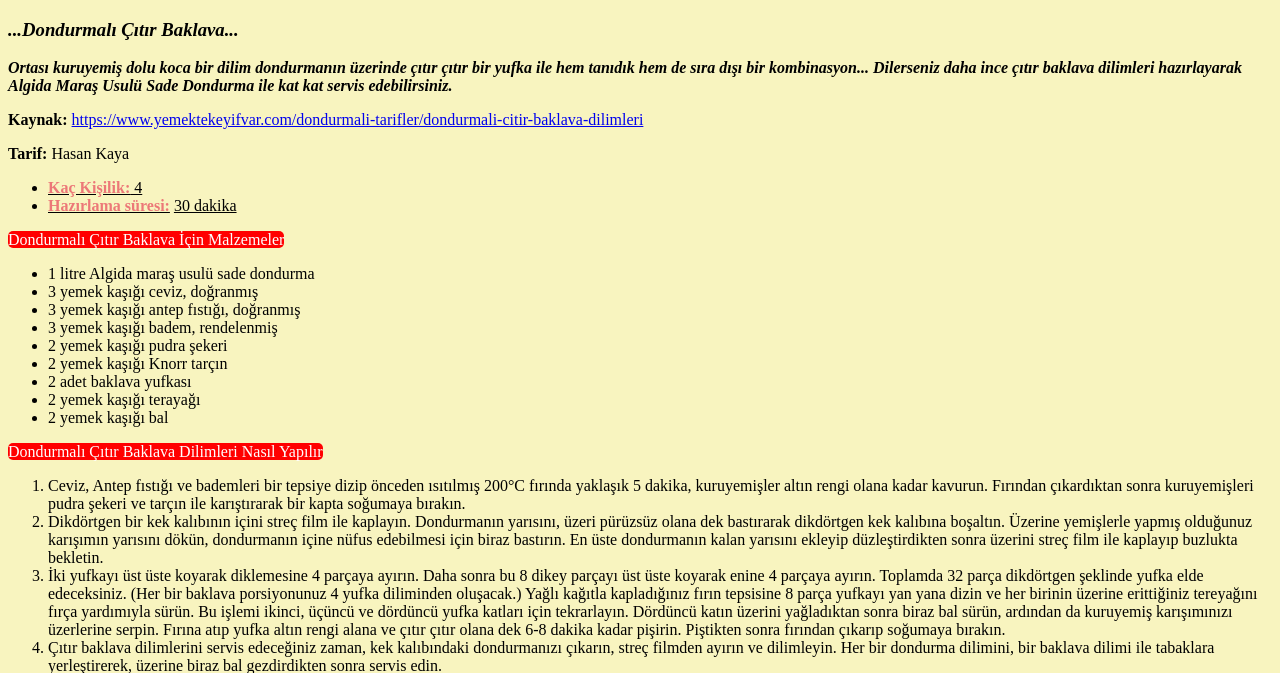
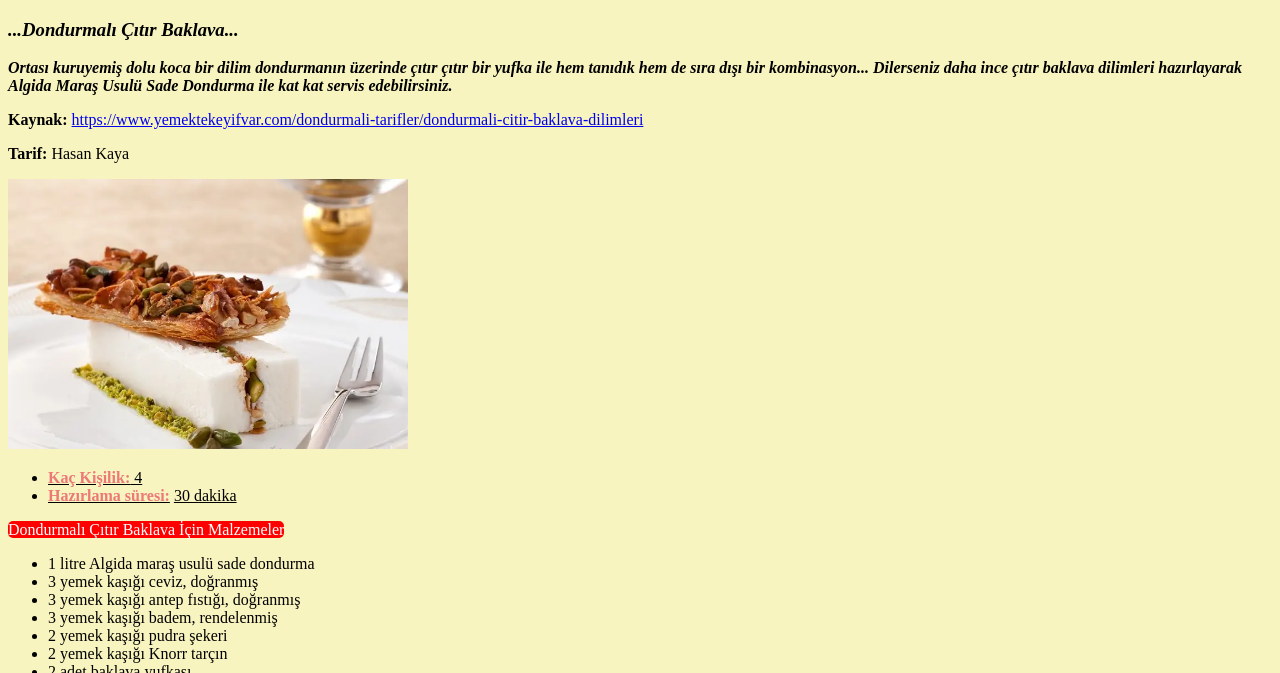
Before and after one commit to kaya-hasan/htmlPatika, a plain HTML site: page tatliTarifi/index.html in a window 1280 px wide. Shown: the top 673 px of the page. Drawn offline with Linux system fonts and the light colour scheme.

Commit message:
tatli tarifi

```diff
--- a/tatliTarifi/index.html
+++ b/tatliTarifi/index.html
@@ -25,6 +25,7 @@
             <p><strong>Tarif: </strong>Hasan Kaya</p>
         </article>
         <article>
+            <img width="400" src="/tatliTarifi/img/dondurmaBaklava.jpg" alt="Dondurmali Baklava">
             <ul>
                 <li><strong style="color: rgb(236, 120, 120); text-decoration: underline; "><u
                             style="text-decoration-color: black; text-decoration-style: solid;">
```
Also changed, not shown: tatliTarifi/img/dondurmaBaklava.jpg (added).
